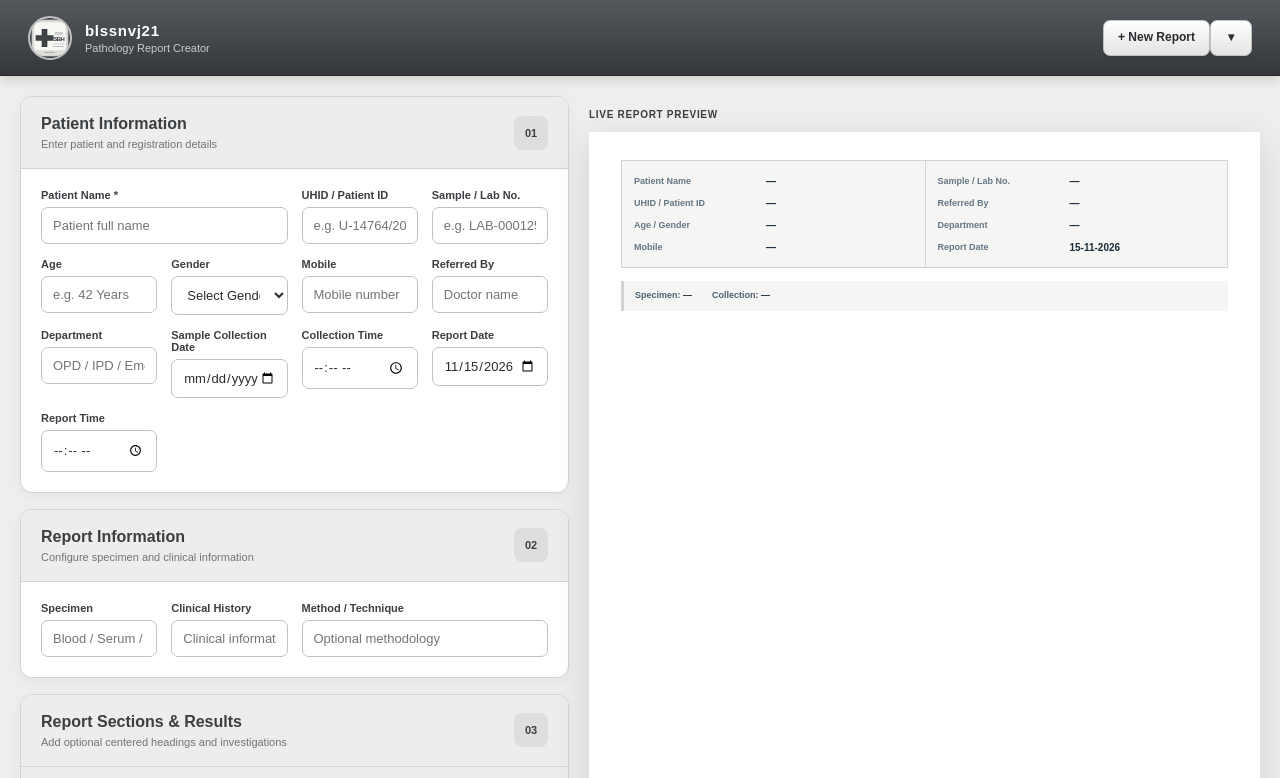
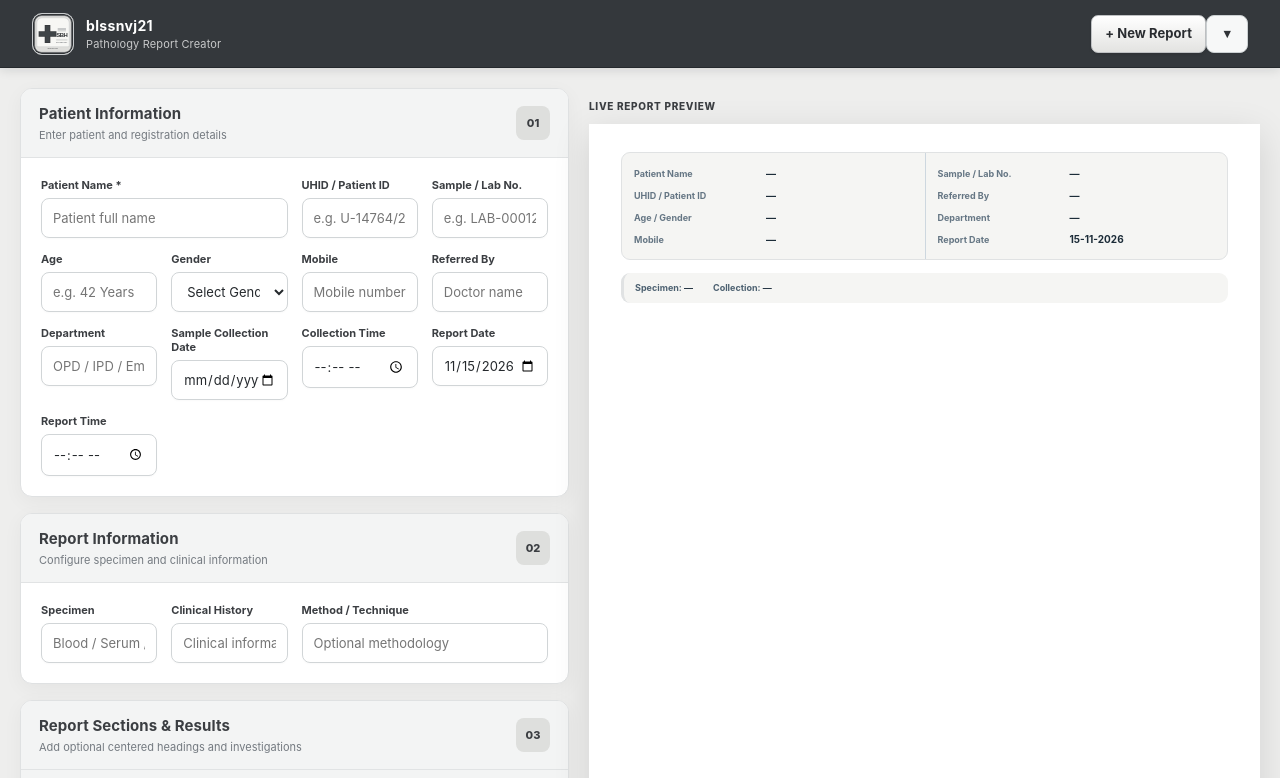
Before and after one commit to shreebalaji767/PATHOLOGY-REPORT-APP, a plain HTML site: page app.html in a window 1280 px wide. Shown: the top 778 px of the page. Drawn offline with Linux system fonts and the light colour scheme.

Commit message:
Refine workspace with modern monochrome UI styling

```diff
--- a/static/css/pathology.css
+++ b/static/css/pathology.css
@@ -4101,3 +4101,100 @@ hr, .divider { border-color:#d1d3d5; }
 @media (prefers-reduced-motion:reduce) {
   *,*::before,*::after { scroll-behavior:auto !important; transition:none !important; }
 }
+
+
+
+/* MODERN COMPONENT SYSTEM — MONOCHROME RETRO GREY / WHITE PALETTE */
+@media screen {
+  :root {
+    --primary:#34383c;
+    --primary-dark:#25292d;
+    --secondary:#777d82;
+    --success:#4b5055;
+    --danger:#4b5055;
+    --text:#25292d;
+    --muted:#747a80;
+    --border:#d9dcde;
+    --soft:#f2f3f3;
+    --white:#fff;
+    --shadow:0 8px 26px rgba(25,29,32,.055);
+  }
+  html { scroll-behavior:smooth; }
+  body { font-family:Inter,ui-sans-serif,system-ui,-apple-system,"Segoe UI",Arial,sans-serif; letter-spacing:0; }
+  .topbar {
+    min-height:68px; height:auto; padding:10px clamp(14px,3vw,32px);
+    background:#34383c; border-bottom:1px solid #25292d;
+    box-shadow:0 2px 10px rgba(20,22,24,.12);
+  }
+  .brand-area { gap:12px; }
+  .brand-logo { width:42px; height:42px; border-radius:10px; border:1px solid #c8cbcd!important; }
+  .brand-title { font-size:14px; font-weight:750; letter-spacing:.35px; }
+  .brand-subtitle { font-size:11px; letter-spacing:.15px; }
+  .panel-card,.modal-content,.saved-reports-panel,.report-section-editor {
+    border:1px solid #dfe1e2; border-radius:12px; box-shadow:0 5px 20px rgba(25,29,32,.045);
+  }
+  .panel-heading,.section-toolbar,.section-editor-header,.modal-header,.modal-footer {
+    background:#f3f4f4; border-color:#e1e3e4;
+  }
+  .panel-heading { padding:15px 18px; }
+  .panel-heading h2 { font-size:15px; font-weight:700; letter-spacing:.1px; }
+  input,select,textarea,.form-control {
+    min-height:40px; border:1px solid #d1d5d7; border-radius:8px;
+    background:#fff; color:#25292d; box-shadow:0 1px 2px rgba(20,24,27,.025);
+    transition:border-color .16s ease,box-shadow .16s ease;
+  }
+  textarea { min-height:unset; }
+  input:hover,select:hover,textarea:hover,.form-control:hover { border-color:#aeb3b7; }
+  input:focus,select:focus,textarea:focus,.form-control:focus {
+    outline:none; border-color:#737a80; box-shadow:0 0 0 3px rgba(80,86,91,.12);
+  }
+  .btn,button.btn,.row-move-btn,.modal-close,.remove-section-btn,
+  .remove-investigation-btn,.duplicate-section-btn,#reportActionsToggle {
+    min-height:38px; padding:8px 13px; border-radius:8px!important;
+    color:#303438!important; background:#f7f8f8!important;
+    border:1px solid #cbd0d2!important; box-shadow:0 1px 2px rgba(20,24,27,.045)!important;
+    font:600 13px/1.25 Inter,ui-sans-serif,system-ui,-apple-system,"Segoe UI",Arial,sans-serif;
+    letter-spacing:.05px; text-shadow:none!important; transform:none;
+    transition:background .15s ease,border-color .15s ease,box-shadow .15s ease;
+  }
+  .btn:hover,button.btn:hover,.row-move-btn:hover,.modal-close:hover,
+  .remove-section-btn:hover,.remove-investigation-btn:hover,
+  .duplicate-section-btn:hover,#reportActionsToggle:hover {
+    color:#171a1d!important; background:#e9ebec!important;
+    border-color:#aeb4b8!important; box-shadow:0 2px 5px rgba(20,24,27,.08)!important;
+    transform:none;
+  }
+  .btn:active,button.btn:active,.row-move-btn:active,.modal-close:active {
+    background:#dfe2e3!important; box-shadow:inset 0 1px 2px rgba(0,0,0,.08)!important;
+  }
+  .btn:focus-visible,button:focus-visible { outline:2px solid #62696e; outline-offset:2px; }
+  #reportActionsMenu {
+    border:1px solid #d7dadc!important; border-radius:10px!important;
+    box-shadow:0 12px 30px rgba(20,24,27,.14)!important; overflow:hidden;
+  }
+  #reportActionsMenu button,#reportActionsMenu .split-menu-item {
+    min-height:40px; border-radius:0!important; box-shadow:none!important;
+  }
+  .report-section-editor,.section-heading-fields,.patient-details-box,
+  .specimen-box,.method-box,.remarks-box,.saved-report-item,.saved-report-card,
+  .storage-status,.status-pill {
+    border-radius:9px; border-color:#e0e2e3;
+  }
+  .report-table { border-collapse:separate; border-spacing:0; }
+  .report-table th { font-weight:700; letter-spacing:.1px; }
+  .report-table th:first-child { border-top-left-radius:7px; }
+  .report-table th:last-child { border-top-right-radius:7px; }
+  .modal-content { overflow:hidden; }
+  .modal-header,.modal-footer { padding:14px 18px; }
+  a { text-underline-offset:3px; }
+}
+@media screen and (max-width:768px) {
+  .topbar { padding:10px 14px; }
+  .panel-card,.modal-content,.saved-reports-panel { border-radius:10px; }
+}
+@media screen and (max-width:600px) {
+  .btn,button.btn,.row-move-btn,.modal-close { min-height:36px; padding:7px 10px; font-size:12px; }
+}
+@media print {
+  .topbar,.btn,button,.modal { box-shadow:none!important; }
+}
```
